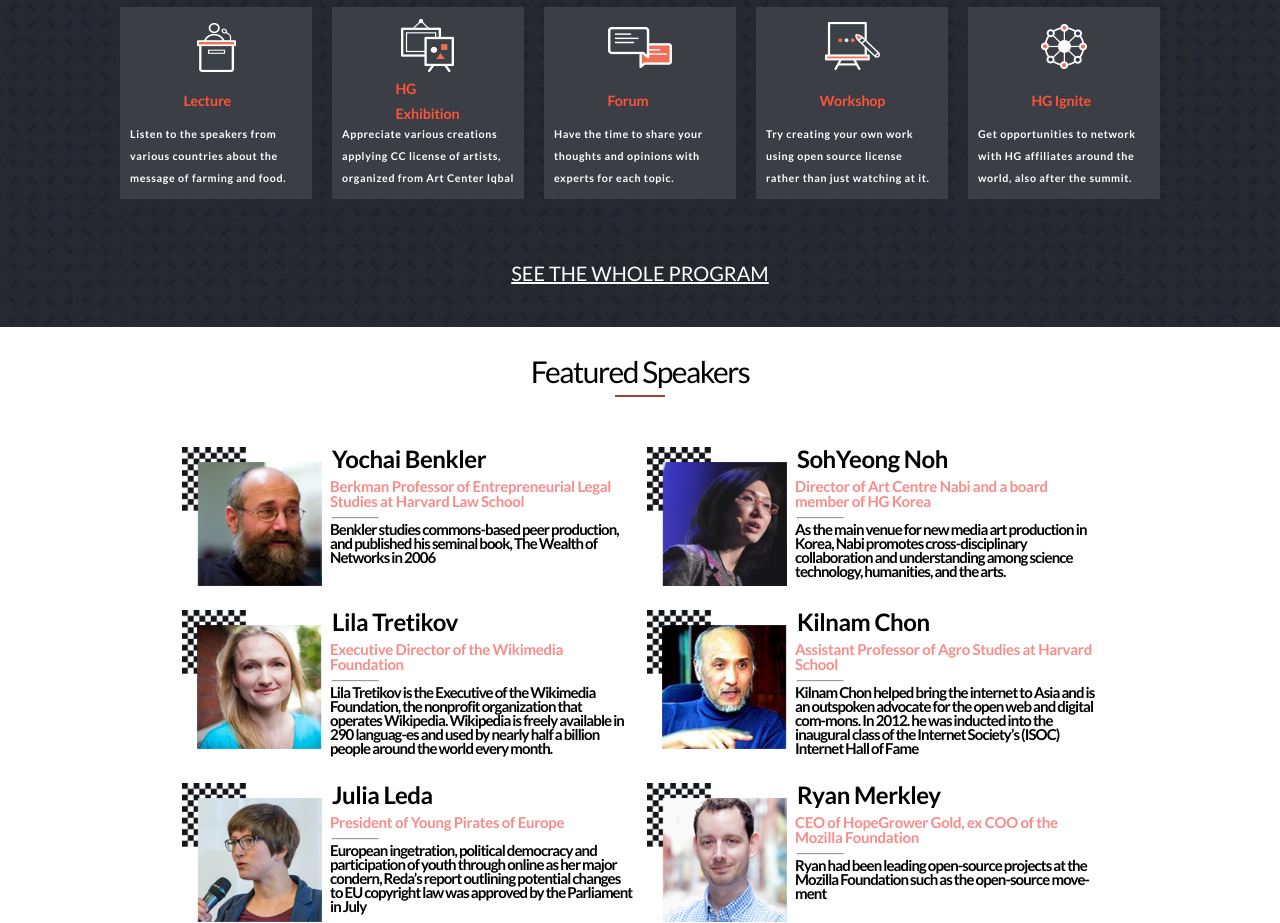
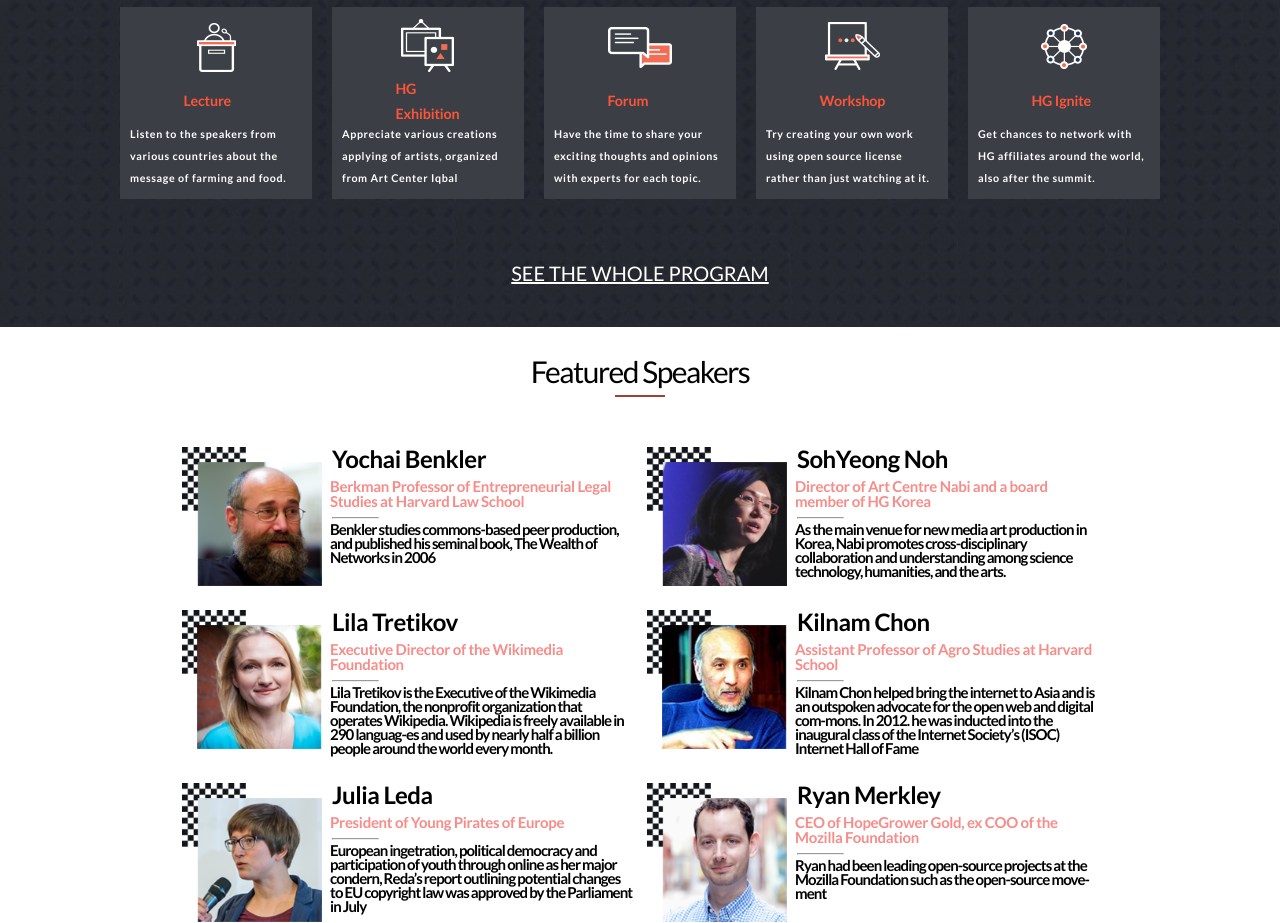
Before and after one commit to Mike111222/KingFisher-Chemicals, a website: page index.html in a window 1280 px wide. Shown: the part 1061-1984 px from the top of the page. Drawn offline with Linux system fonts and the light colour scheme.

Commit message:
Update index.html

```diff
--- a/index.html
+++ b/index.html
@@ -94,7 +94,7 @@
           HG Exhibition
         </h3>
         <p class="program-info">
-          Appreciate various creations applying CC license of artists, organized from Art Center Iqbal
+          Appreciate various creations applying of artists, organized from Art Center Iqbal
         </p>
       </div>
       <div class="main-program">
@@ -103,7 +103,7 @@
           Forum
         </h3>
         <p class="program-info">
-          Have the time to share your thoughts and opinions with experts for each topic.
+          Have the time to share your exciting thoughts and opinions with experts for each topic.
         </p>
       </div>
       <div class="main-program">
@@ -121,7 +121,7 @@
           HG Ignite
         </h3>
         <p class="program-info">
-          Get opportunities to network with HG affiliates around the world, also after the summit.
+          Get chances to network with HG affiliates around the world, also after the summit.
         </p>
       </div>
     </div>
```
